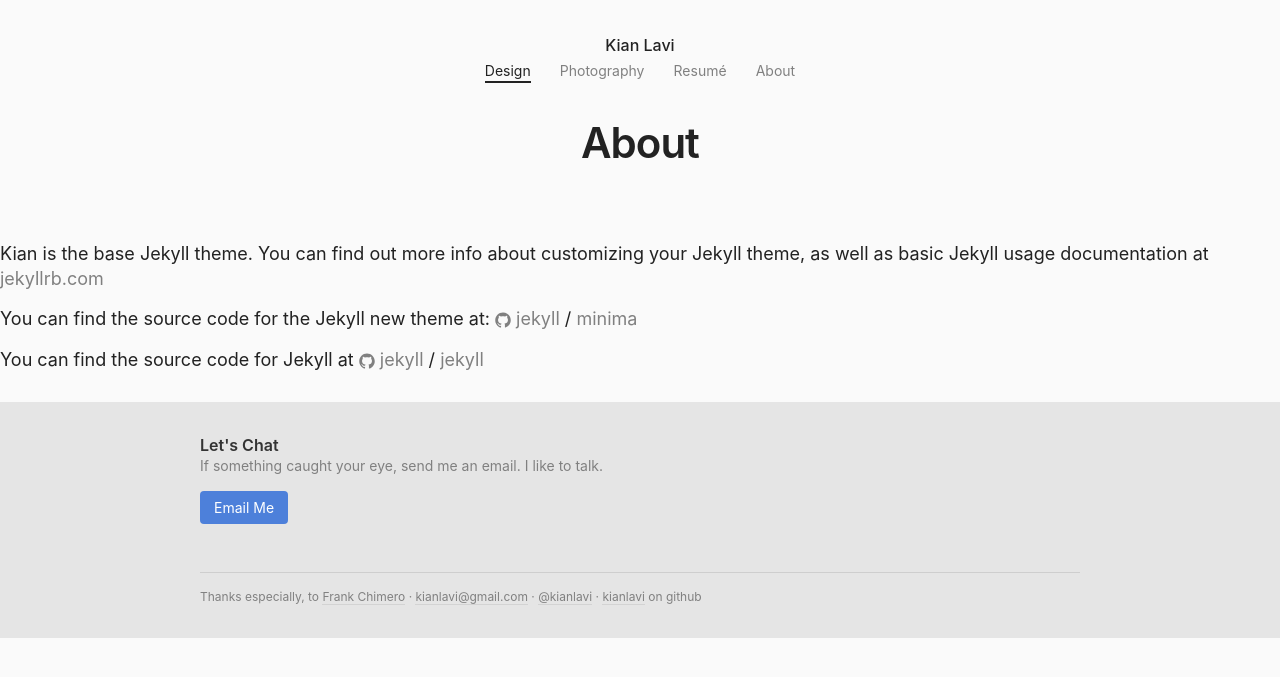
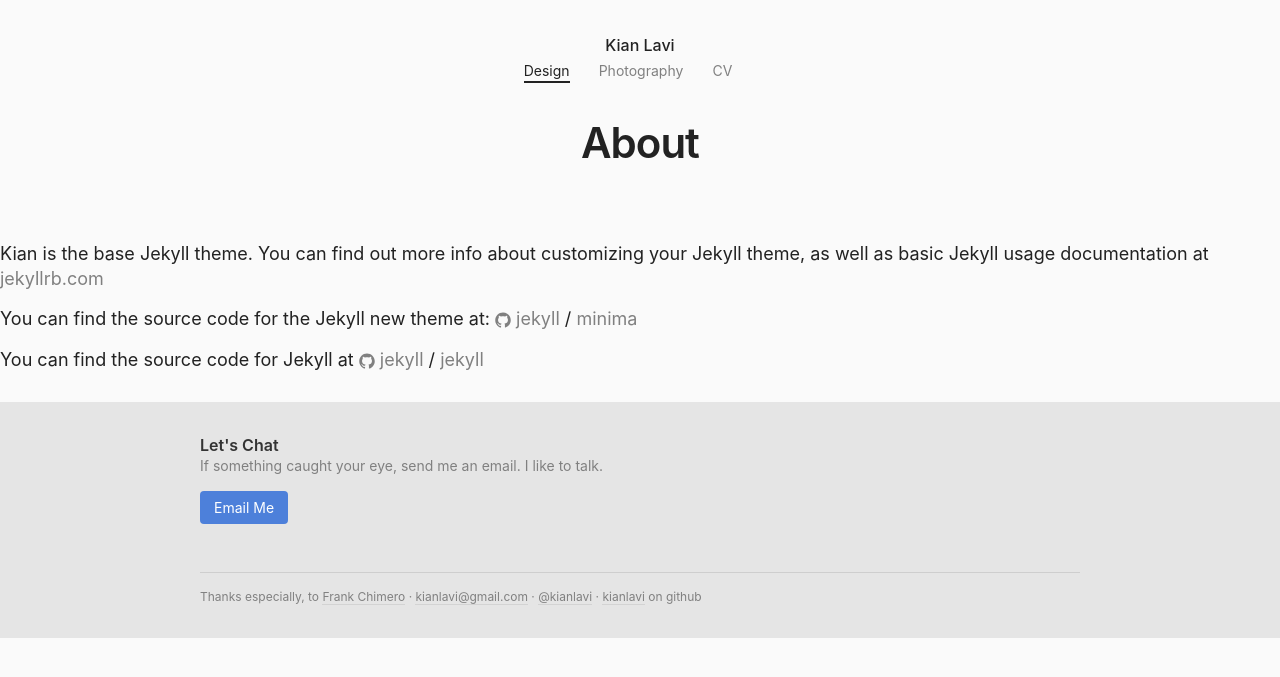
Before and after one commit to kianlavi/kianlavi.github.io, a Jekyll site: the page built from about.md, in a window 1280 px wide. Shown: the top 677 px of the page. Built offline with Jekyll 4.4.1, drawn with Linux system fonts in a browser that asks for light colours.

Commit message:
add reference to new CV in Dropbox

```diff
--- a/_includes/header.html
+++ b/_includes/header.html
@@ -10,10 +10,9 @@
                 <a href="http://ph.kianlavi.com">Photography</a>
             </li>
             <li>
-                <a href="{{site.baseurl}}/resume.pdf">Resumé</a>
-            </li>
-            <li>
-                <a onclick="document.getElementById('more-about-me').classList.toggle('more-about-me_bigger');" href="#photo_me">About</a>
+                <!-- <a href="{{site.baseurl}}/resume.pdf">CV</a> -->
+                <a href="https://www.dropbox.com/s/i5r0ac4cxq8jpep/Kian%20Lavi%20-%20Resume.pdf?dl=0">CV</a>
+
             </li>
         </ul>
     </nav>
```
